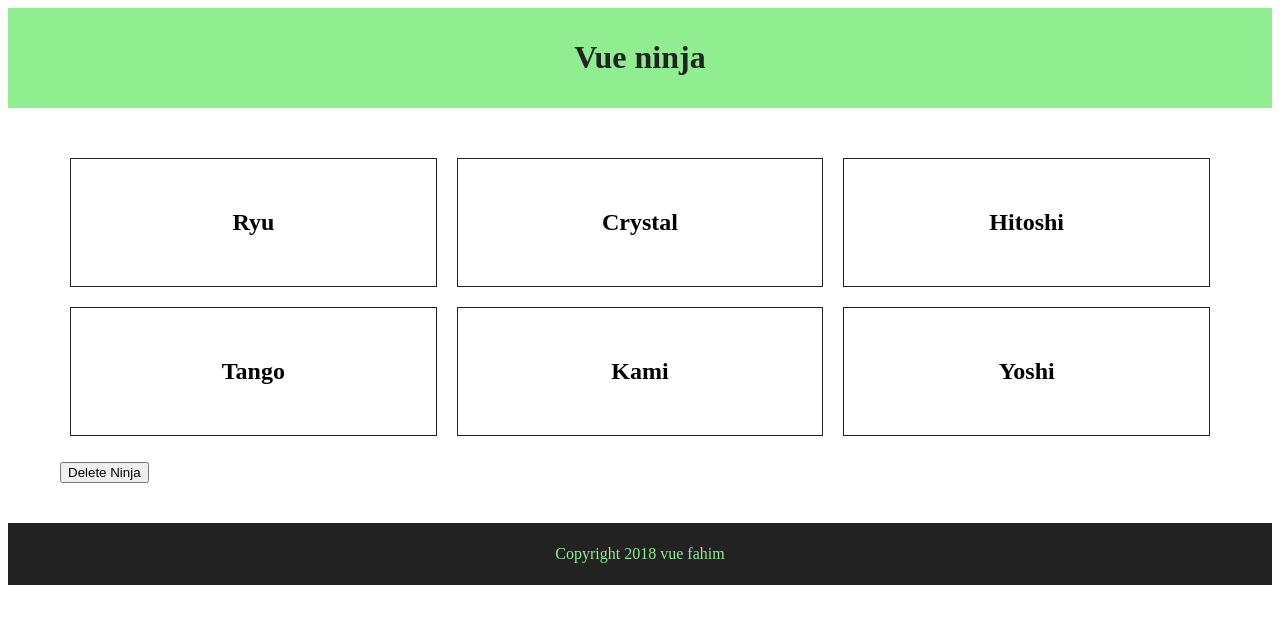
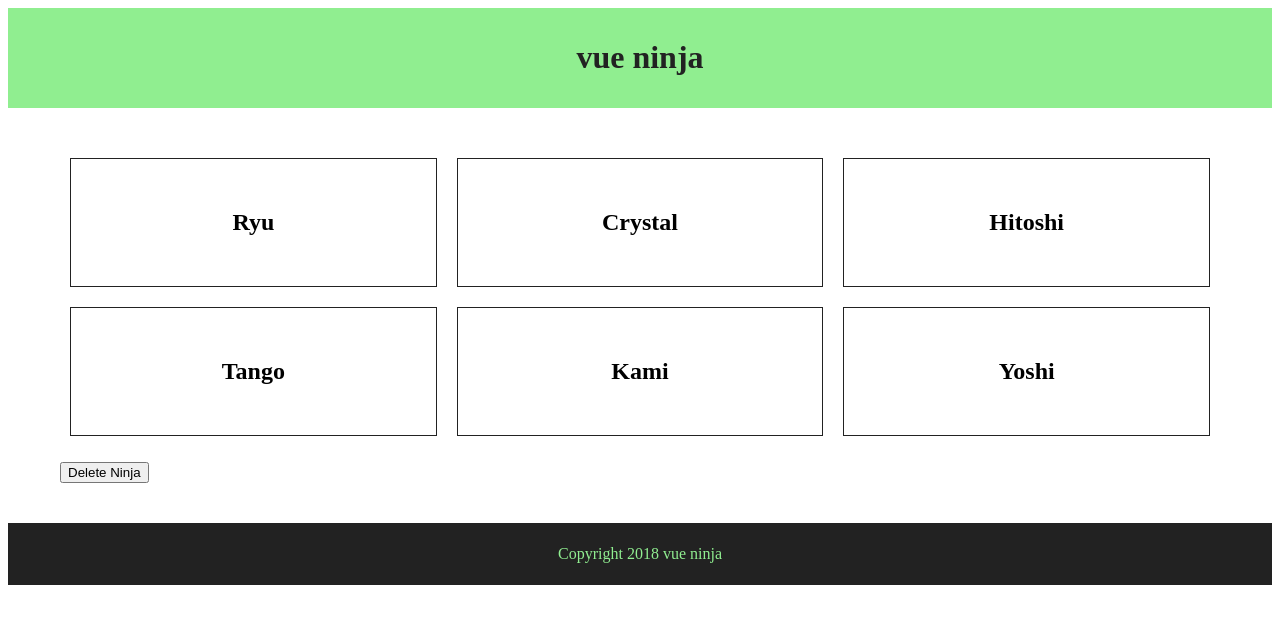
Before and after one commit to riaz4519/vue, a Vue app in the folder vueninjs2/cli_project/vuecli1/: page / in a window 1280 px wide. Shown: the top 624 px of the page. Built offline with nearby package versions, Linux system fonts and the light colour scheme.

Commit message:
after 25 the event bus

```diff
--- a/vueninjs2/cli_project/vuecli1/src/App.vue
+++ b/vueninjs2/cli_project/vuecli1/src/App.vue
@@ -2,11 +2,11 @@
   <div >
 
 
-    <app-header></app-header>
+    <app-header v-bind:title="title" v-on:changeTitle="updateTitle($event)"></app-header>
 
     <app-ninjas v-bind:ninjas="ninjas"></app-ninjas>
 
-    <app-footer></app-footer>
+    <app-footer v-bind:title="title"></app-footer>
 
 
   </div>
@@ -39,6 +39,16 @@ export default {
                 {name: 'Kami', speciality: 'Webpack', show: false},
                 {name: 'Yoshi', speciality: 'Data Diggin', show: false}
             ],
+            title:"vue ninja",
+
+        }
+
+    },
+
+    methods:{
+        updateTitle:function (updatedTitle) {
+
+          this.title = updatedTitle
 
         }
     }
--- a/vueninjs2/cli_project/vuecli1/src/components/Header.vue
+++ b/vueninjs2/cli_project/vuecli1/src/components/Header.vue
@@ -1,8 +1,8 @@
-<template>
+<template xmlns:v-on="http://www.w3.org/1999/xhtml">
 
     <header>
 
-        <h1>{{ title}}</h1>
+        <h1 v-on:click="changeTitle">{{ title}}</h1>
 
     </header>
 
@@ -10,17 +10,45 @@
 
 <script>
 
+    import { bus } from '../main'
+
     export default {
+
+        props:{
+
+            title:{
+                type:String,
+            }
+
+        },
 
         data(){
 
             return {
 
-                title:'Vue ninja'
+
+
+
+
+            }
+
+
+        },
+
+        methods:{
+
+            changeTitle:function () {
+
+                //this.$emit('changeTitle','vue Wizard');
+                this.title = 'Vue Wizards';
+                bus.$emit('titleChanged','vue Wizards');
+
+
 
             }
 
         }
+
 
     }
 
--- a/vueninjs2/cli_project/vuecli1/src/components/Ninjas.vue
+++ b/vueninjs2/cli_project/vuecli1/src/components/Ninjas.vue
@@ -43,7 +43,8 @@
 
                 this.ninjas.pop();
 
-            }
+            },
+
         }
 
     }
--- a/vueninjs2/cli_project/vuecli1/src/components/footer.vue
+++ b/vueninjs2/cli_project/vuecli1/src/components/footer.vue
@@ -2,7 +2,7 @@
 
     <footer>
 
-        <p>{{ copyright}}</p>
+        <p>{{ copyright}} {{ title}}</p>
 
     </footer>
 
@@ -11,15 +11,32 @@
 
 <script>
 
+    import { bus } from '../main'
+
     export default{
+
+        props:{
+
+
+            title:{
+                type:String,
+            }
+
+        },
 
         data(){
 
             return {
 
-                copyright:'Copyright 2018 vue fahim'
+                copyright:'Copyright 2018 '
 
             }
+        },
+        created(){
+
+            bus.$on('titleChanged',(data) => {
+                this.title = data;
+            })
         }
 
     }
--- a/vueninjs2/cli_project/vuecli1/src/main.js
+++ b/vueninjs2/cli_project/vuecli1/src/main.js
@@ -5,6 +5,7 @@ import App from './App.vue'
 Vue.config.productionTip = false;
 /*Vue.component('ninjas',Ninjas);*/
 
+export const bus = new Vue();
 
 new Vue({
   el:'#app',
```
Also changed, not shown: 1 other file (tests, documents, lock files or other folders).
